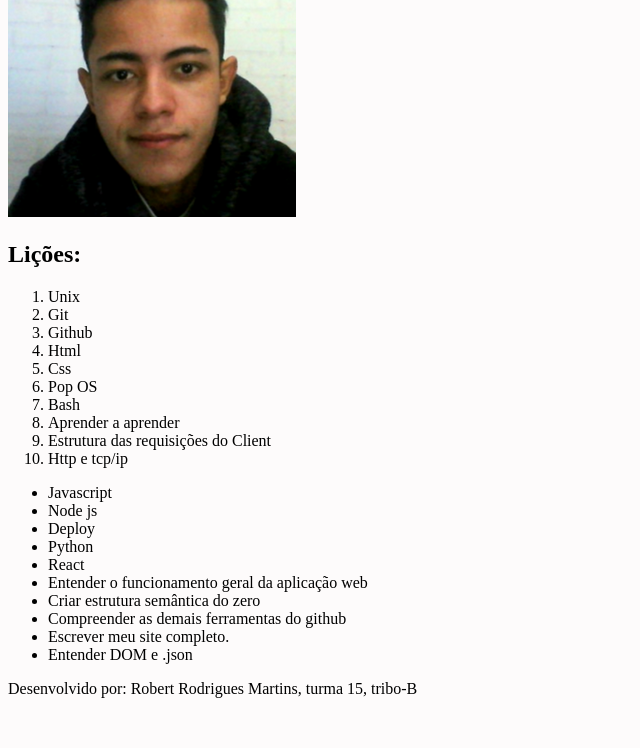
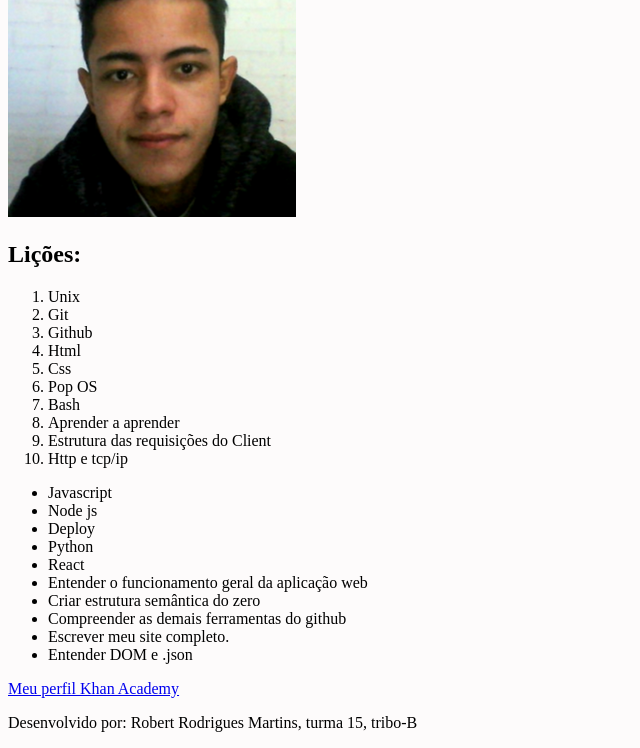
Before and after one commit to tryber/sd-015-b-project-lessons-learned, a website: page index.html in a window 1280 px wide. Shown: the part 79-827 px from the top of the page, without its empty margins (0-640 px from the left). Before the commit the page ends 800 px from the top, so only its background shows below. Drawn offline with Linux system fonts and the light colour scheme.

Commit message:
Requisito 7: adicionar <a> com _blank.

```diff
--- a/index.html
+++ b/index.html
@@ -42,6 +42,8 @@
     <li>Entender DOM e .json</li>
   </ul>
 
+  <a href="https://pt.khanacademy.org/profile/mydreamAcademy/" target="_blank">Meu perfil Khan Academy</a>
+
   <footer id="rodape">
     <p>Desenvolvido por: Robert Rodrigues Martins, turma 15, tribo-B
     </p>
```
